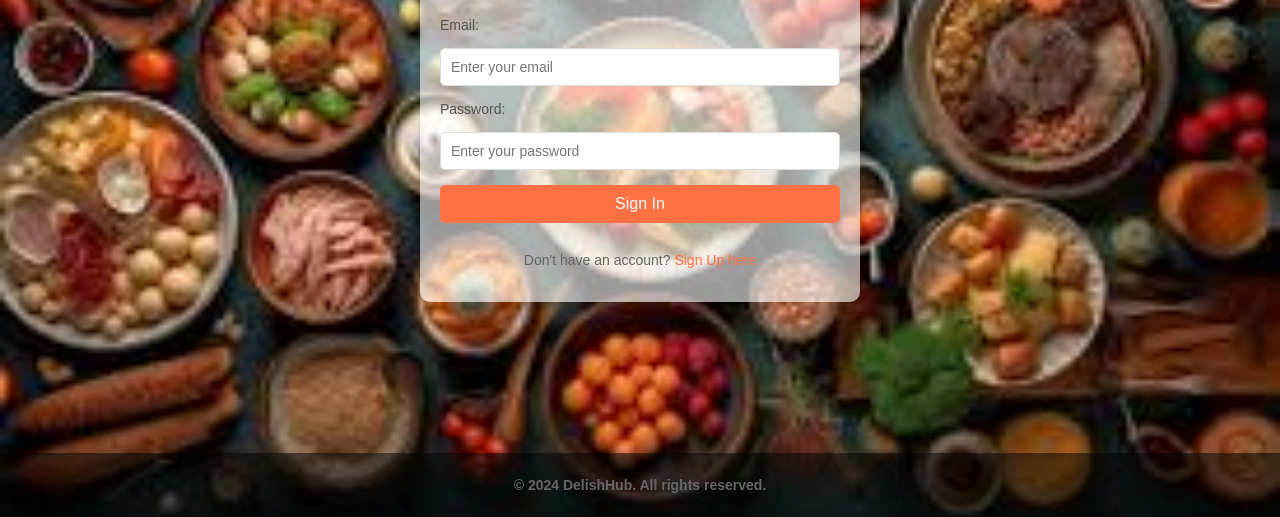
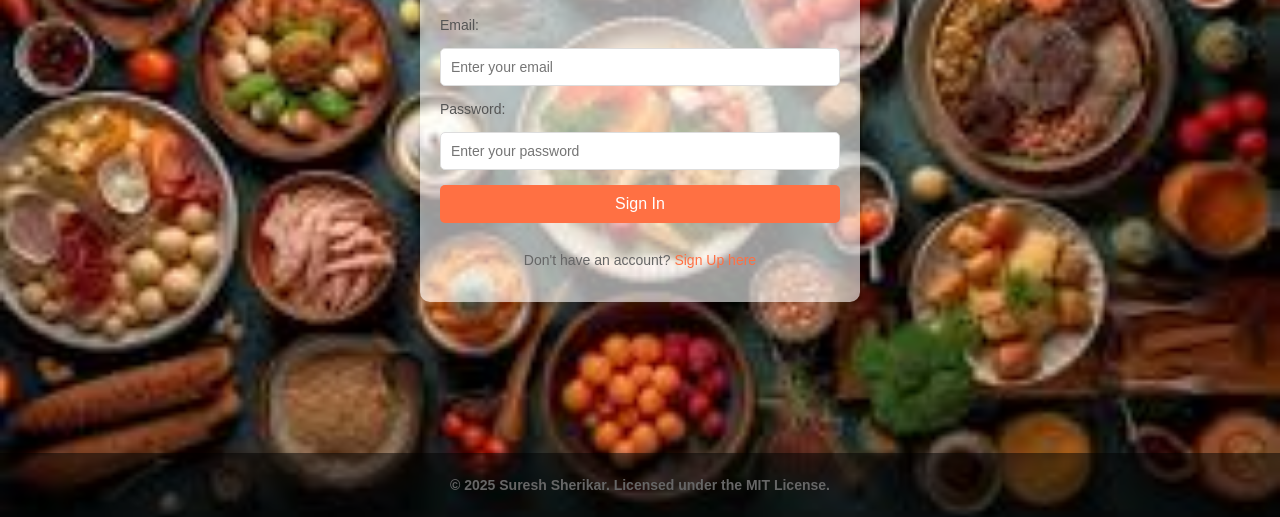
Before and after one commit to Sureshkitty/DelishHub---Food-Recipe-Application, a plain HTML site: page signn.html in a window 1280 px wide. Shown: the part 283-800 px from the top of the page. Drawn offline with Linux system fonts and the light colour scheme.

Commit message:
Update signn.html
Signed-off-by: Suresh sherikar <suresh.sherikar1712@gmail.com>

```diff
--- a/signn.html
+++ b/signn.html
@@ -20,7 +20,7 @@
         </form>
     </main>
     <footer>
-        <p>&copy; 2024 DelishHub. All rights reserved.</p>
+         <p>&copy; 2025 Suresh Sherikar. Licensed under the MIT License.</p>
     </footer>
 </body>
 </html>
```
